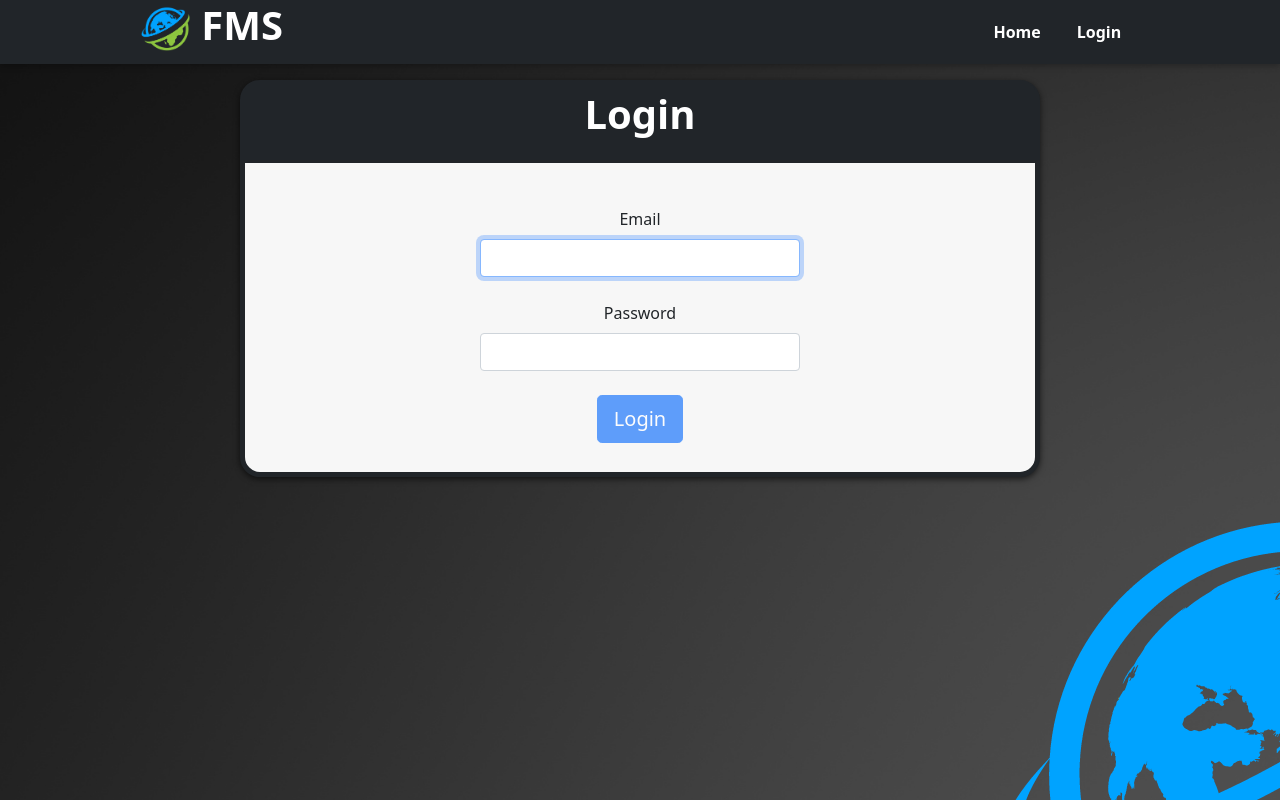
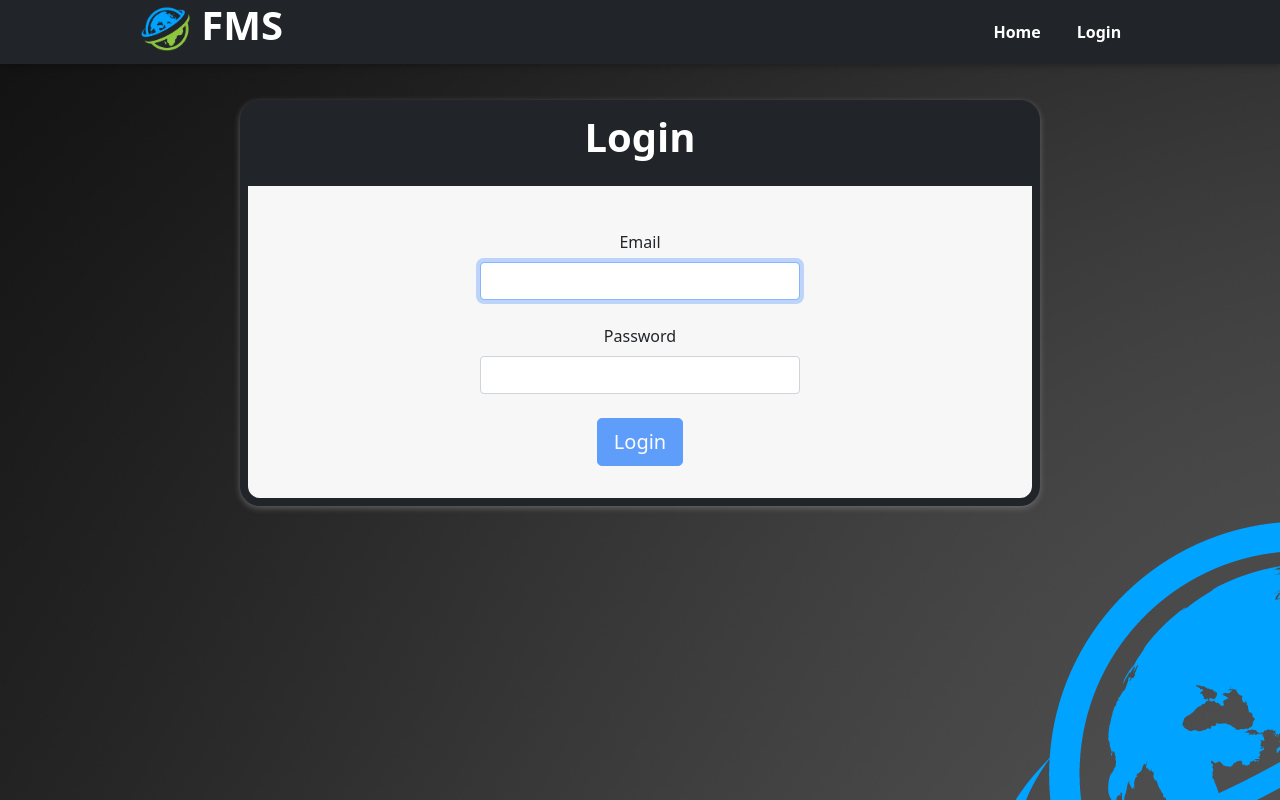
Before and after one commit to morelir/Fault_Management_System, a React (Create React App) app in the folder client/: page /login in a window 1280 px wide. Built offline with nearby package versions, Linux system fonts and the light colour scheme.

Commit message:
Update auth.module.css

```diff
--- a/client/src/components/auth.module.css
+++ b/client/src/components/auth.module.css
@@ -1,12 +1,12 @@
 @media all and (min-width: 480px) {
   .auth {
-    padding-bottom: 5px;
-    border: 5px solid ;
+    padding-bottom: 8px;
+    border: 8px solid #212529 ;
     border-radius: 20px;
     background-color: #f7f7f7;
     width: 800px;
-    margin: 0 auto;
-    box-shadow: 0 2px 6px rgba(0, 0, 0, 0.63);
+    margin: 100px auto;
+    box-shadow: 0 2px 6px rgba(131, 131, 131, 0.63);
   }
 
   .auth form {
```
